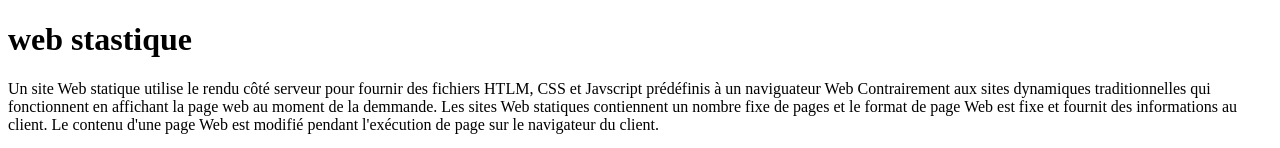
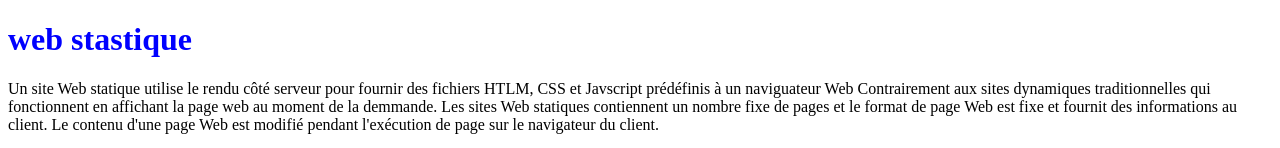
Before and after one commit to Fichierapk/mon_premier_site, a plain HTML site: page index.html in a window 1280 px wide. Shown: the top 148 px of the page. Drawn offline with Linux system fonts and the light colour scheme.

Commit message:
cangement 4

```diff
--- a/index.html
+++ b/index.html
@@ -1,5 +1,13 @@
 <!DOCTYPE html>
 <html lang="fr">
+    <style>
+        h1 {
+            color:blue
+        }
+
+
+
+    </style>
 <head>
     <meta charset="UTF-8">
     <meta http-equiv="X-UA-Compatible" content="IE=edge">
```
